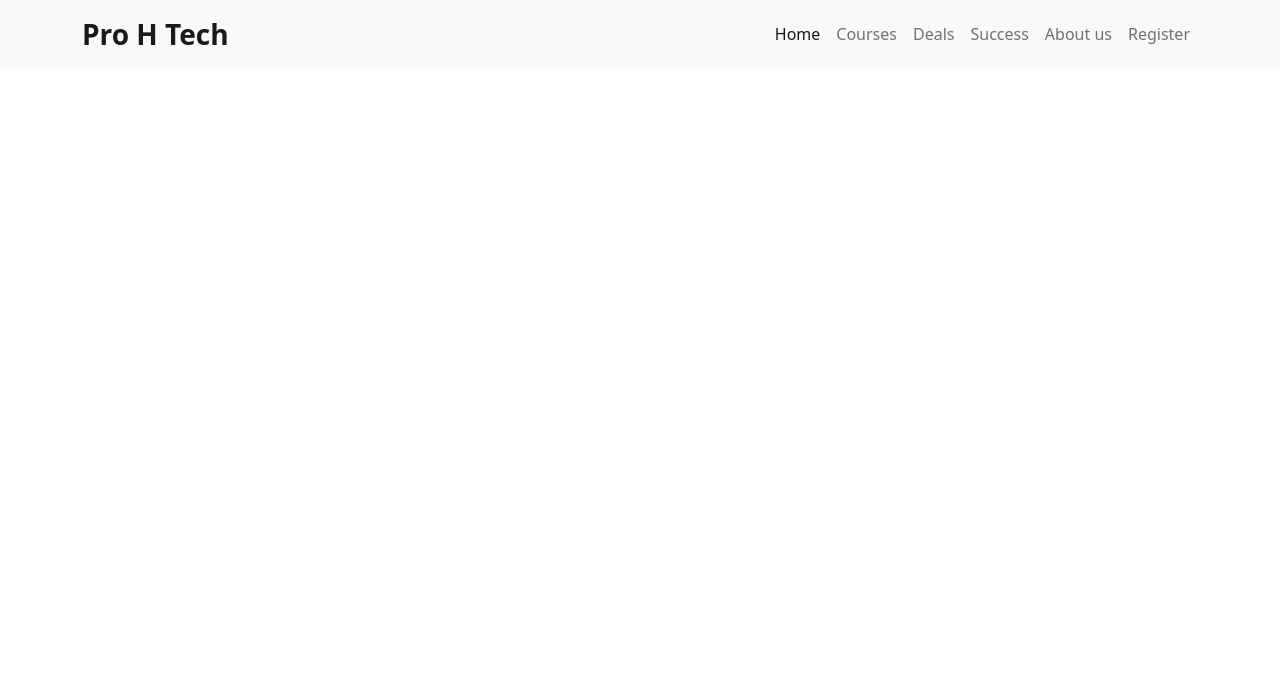
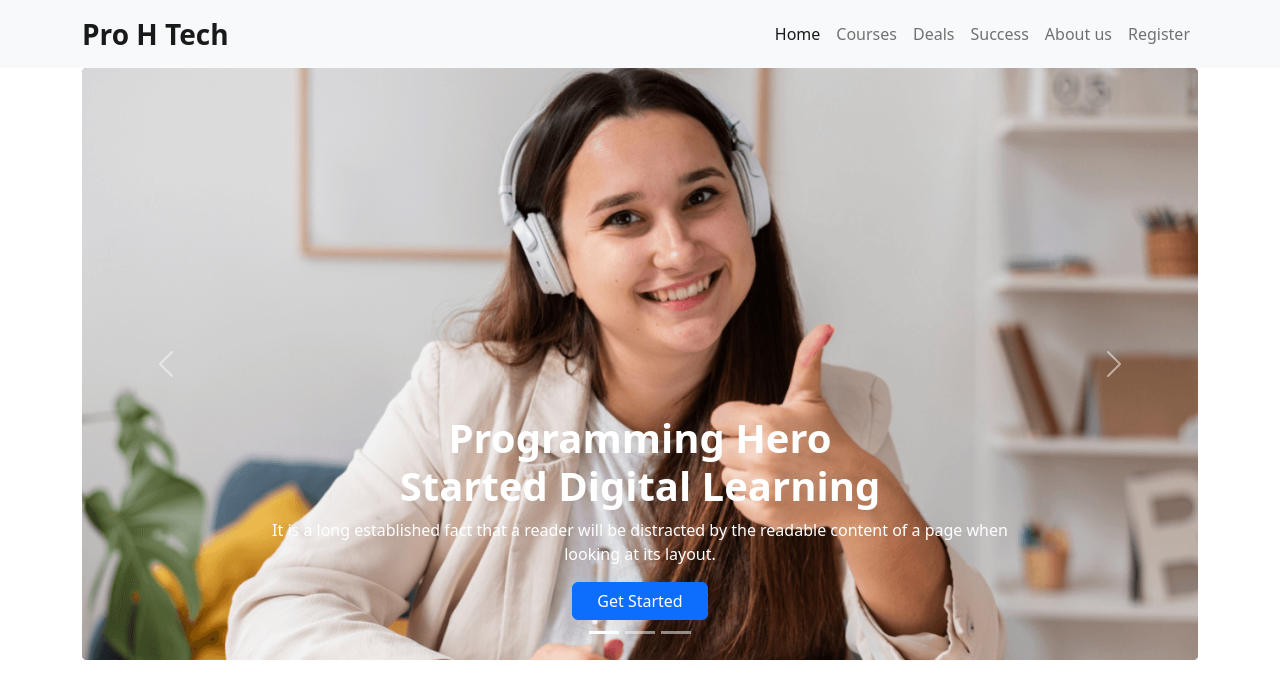
Before and after one commit to oonik/programmig-hero-tech-website, a plain HTML site: page index.html in a window 1280 px wide. Drawn offline with nearby package versions, Linux system fonts and the light colour scheme.

Commit message:
addede carosel

```diff
--- a/index.html
+++ b/index.html
@@ -38,6 +38,51 @@
               </div>
             </div>
           </nav>
+          <!-- carosel start  -->
+          <section class="container">
+            <div id="carouselExampleCaptions" class="carousel slide" data-bs-ride="false">
+                <div class="carousel-indicators">
+                  <button type="button" data-bs-target="#carouselExampleCaptions" data-bs-slide-to="0" class="active" aria-current="true" aria-label="Slide 1"></button>
+                  <button type="button" data-bs-target="#carouselExampleCaptions" data-bs-slide-to="1" aria-label="Slide 2"></button>
+                  <button type="button" data-bs-target="#carouselExampleCaptions" data-bs-slide-to="2" aria-label="Slide 3"></button>
+                </div>
+                <div class="carousel-inner">
+                  <div class="carousel-item active">
+                    <img src="images/cover/cover-1.png" class="d-block w-100 img-fluid" alt="...">
+                    <div class="carousel-caption d-none d-md-block">
+                      <h2 class="fs-1 fw-bold">Programming Hero <br> Started Digital Learning</h2>
+                      <p>It is a long established fact that a reader will be distracted by the readable content of a page when looking at its layout.</p>
+                      <button type="button" class="btn btn-primary px-4">Get Started</button>
+                    </div>
+                  </div>
+                  <div class="carousel-item">
+                    <img src="images/cover/cover-2.jpg" class="d-block w-100 img-fluid" alt="...">
+                    <div class="carousel-caption d-none d-md-block">
+                        <h2 class="fs-1 fw-bold">Programming Hero <br> Started Digital Learning</h2>
+                        <p>It is a long established fact that a reader will be distracted by the readable content of a page when looking at its layout.</p>
+                        <button type="button" class="btn btn-primary px-4">Get Started</button>
+                    </div>
+                  </div>
+                  <div class="carousel-item">
+                    <img src="images/cover/cover-3.jpg" class="d-block w-100 img-fluid" alt="...">
+                    <div class="carousel-caption d-none d-md-block">
+                        <h2 class="fs-1 fw-bold">Programming Hero <br> Started Digital Learning</h2>
+                        <p>It is a long established fact that a reader will be distracted by the readable content of a page when looking at its layout.</p>
+                        <button type="button" class="btn btn-primary px-4">Get Started</button>
+                    </div>
+                  </div>
+                </div>
+                <button class="carousel-control-prev" type="button" data-bs-target="#carouselExampleCaptions" data-bs-slide="prev">
+                  <span class="carousel-control-prev-icon" aria-hidden="true"></span>
+                  <span class="visually-hidden">Previous</span>
+                </button>
+                <button class="carousel-control-next" type="button" data-bs-target="#carouselExampleCaptions" data-bs-slide="next">
+                  <span class="carousel-control-next-icon" aria-hidden="true"></span>
+                  <span class="visually-hidden">Next</span>
+                </button>
+              </div>
+          </section>
+          <!-- carosel end  -->
     </header>
     <script src="https://cdn.jsdelivr.net/npm/bootstrap@5.2.0/dist/js/bootstrap.bundle.min.js" integrity="sha384-A3rJD856KowSb7dwlZdYEkO39Gagi7vIsF0jrRAoQmDKKtQBHUuLZ9AsSv4jD4Xa" crossorigin="anonymous"></script>
   </body>
```
